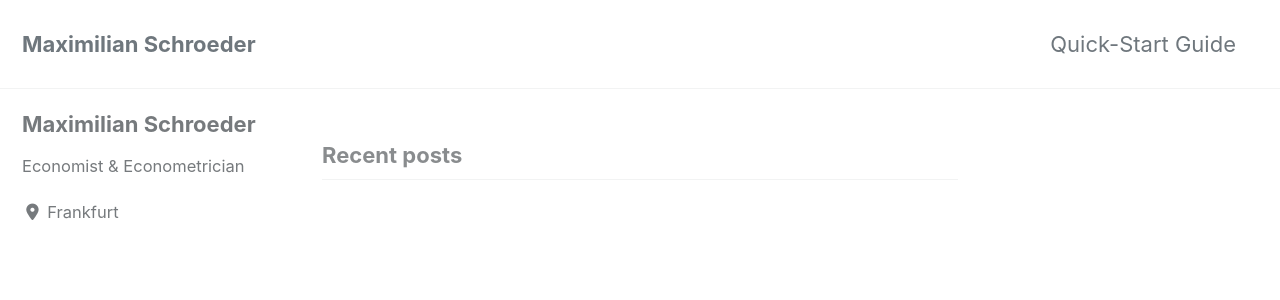
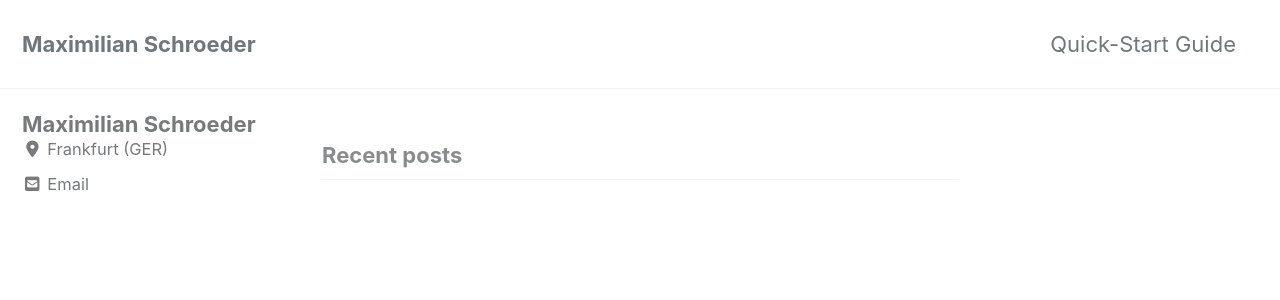
Before and after one commit to MaximilianSchroeder/MaximilianSchroeder.github.io, a Jekyll site: the page built from index.html, in a window 1280 px wide and 900 px high. Shown: the top 300 px of the window. Built offline with Jekyll 4.4.1, drawn with Linux system fonts in a browser that asks for light colours; cached includes are drawn as plain includes; nearby versions of some CDN libraries; the list of posts is cut into pages by our own code.

Commit message:
new git page

```diff
--- a/_config.yml
+++ b/_config.yml
@@ -109,9 +109,11 @@ analytics:
 author:
   name             : "Maximilian Schroeder"
   avatar           : # path of avatar image, e.g. "/assets/images/bio-photo.jpg"
-  bio              : "Economist & Econometrician"
-  location         : "Frankfurt"
-  email            :
+  bio              :
+  location         : "Frankfurt (GER)"
+  email            : "m.sch.94.de@gmail.com"
+  likendin         : "https://www.linkedin.com/in/maximilian-schröder-6231b8b5/"
+  github           :
   links:
     - label: "Email"
       icon: "fas fa-fw fa-envelope-square"
```
